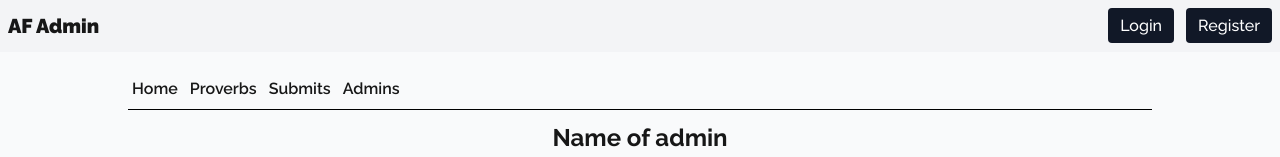
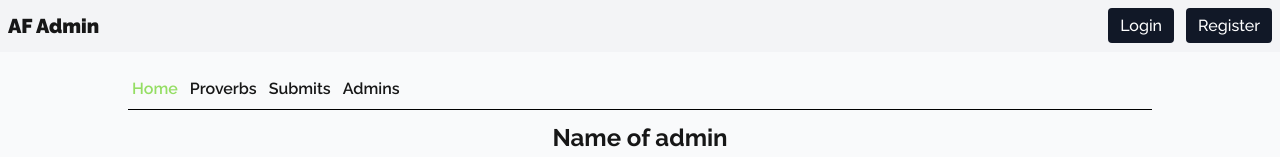
Before and after one commit to elvis-ndubuisi/african-proverbs-admin, a React (Vite) app: page /dashboard in a window 1280 px wide. Shown: the top 157 px of the page. Built offline with nearby package versions, Linux system fonts and the light colour scheme.

Commit message:
Dashboard Nav update

```diff
--- a/src/components/ActionNav.tsx
+++ b/src/components/ActionNav.tsx
@@ -3,22 +3,44 @@ import { NavLink } from "react-router-dom";
 const ActionNav = () => {
   return (
     <nav className="flex items-center gap-3 flex-wrap max-w-5xl mx-auto px-1 border-b border-b-black py-2">
-      <NavLink to="" className="font-semibold hover:text-polar-green-300">
+      <NavLink
+        to="/dashboard"
+        className={({ isActive }) =>
+          isActive
+            ? "font-semibold hover:text-polar-green-300 text-polar-green-300"
+            : "font-semibold hover:text-polar-green-300"
+        }
+      >
         Home
       </NavLink>
       <NavLink
         to="proverbs"
-        className="font-semibold hover:text-polar-green-300"
+        className={({ isActive }) =>
+          isActive
+            ? "font-semibold hover:text-polar-green-300 text-polar-green-300"
+            : "font-semibold hover:text-polar-green-300"
+        }
       >
         Proverbs
       </NavLink>
       <NavLink
         to="submitted"
-        className="font-semibold hover:text-polar-green-300"
+        className={({ isActive }) =>
+          isActive
+            ? "font-semibold hover:text-polar-green-300 text-polar-green-300"
+            : "font-semibold hover:text-polar-green-300"
+        }
       >
         Submits
       </NavLink>
-      <NavLink to="admins" className="font-semibold hover:text-polar-green-300">
+      <NavLink
+        to="admins"
+        className={({ isActive }) =>
+          isActive
+            ? "font-semibold hover:text-polar-green-300 text-polar-green-300"
+            : "font-semibold hover:text-polar-green-300"
+        }
+      >
         Admins
       </NavLink>
     </nav>
```
